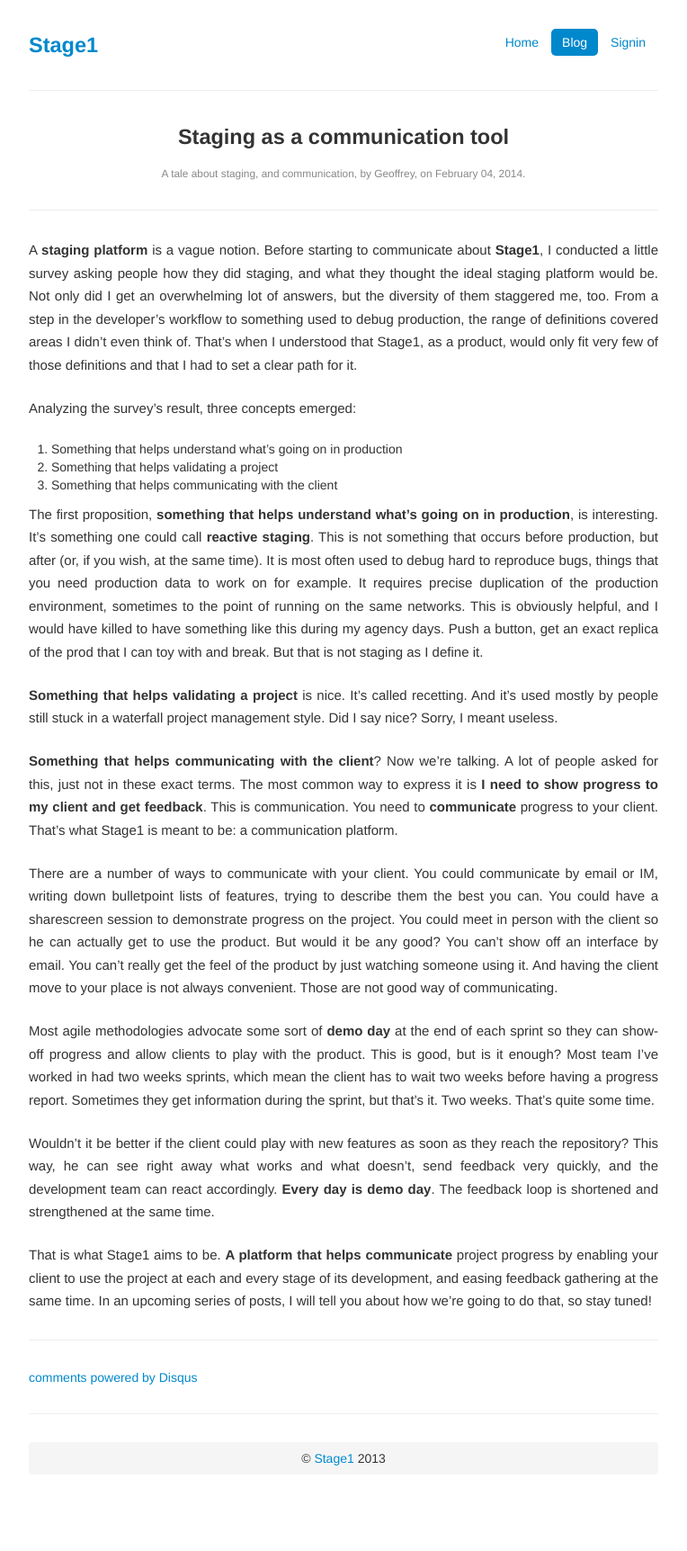
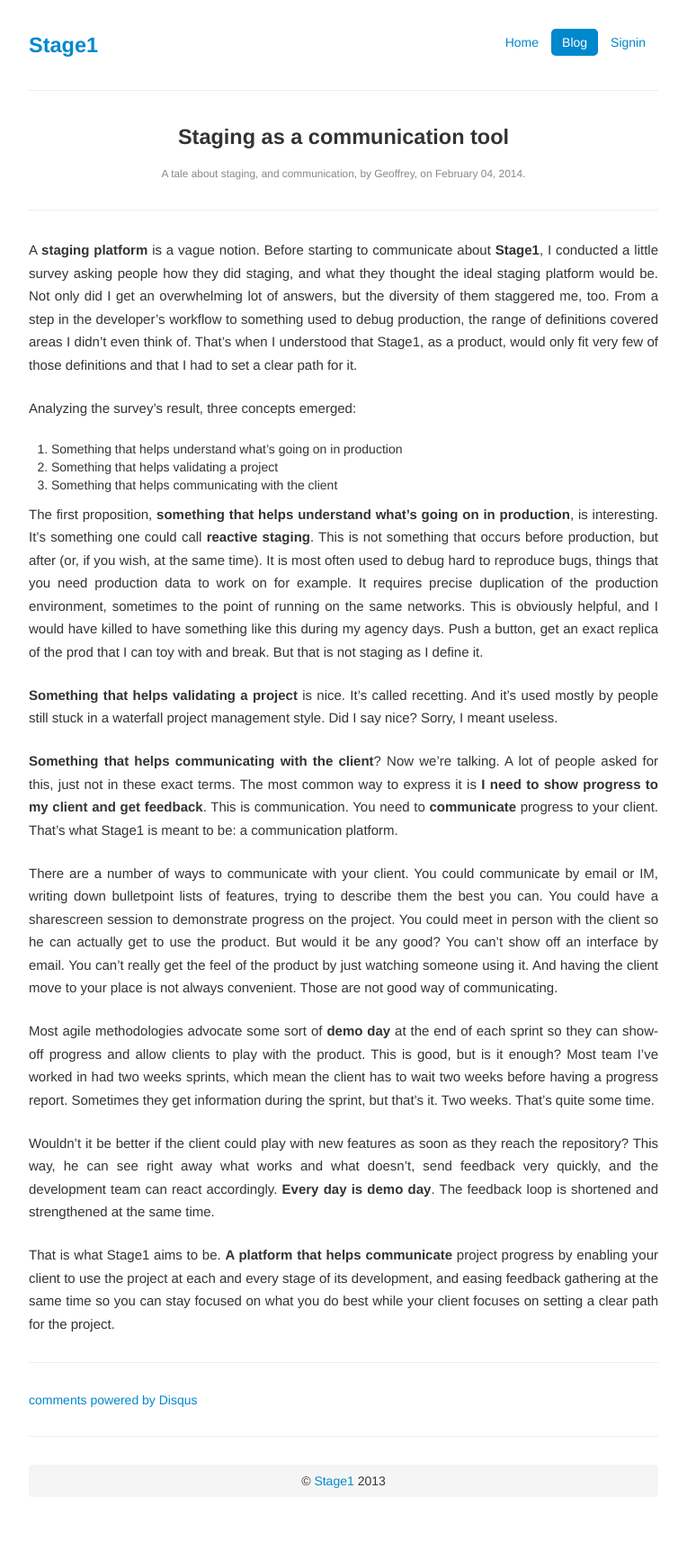
Before and after one commit to pborreli/blog-2, a Jekyll site: the page built from _posts/2014-02-04-staging-as-a-communication-tool.md, in a window 1280 px wide. Shown: the whole page at 90% size, without its empty margins (258-1022 px from the left). Built offline with Jekyll 4.4.1, drawn with Linux system fonts in a browser that asks for light colours; comment, search, counter and statistics services are not loaded; before the commit the page ends 1699 px from its top, so only the background shows below that.

Commit message:
updated conclusion

```diff
--- a/_posts/2014-02-04-staging-as-a-communication-tool.md
+++ b/_posts/2014-02-04-staging-as-a-communication-tool.md
@@ -27,4 +27,4 @@ Most agile methodologies advocate some sort of __demo day__ at the end of each s
 
 Wouldn't it be better if the client could play with new features as soon as they reach the repository? This way, he can see right away what works and what doesn't, send feedback very quickly, and the development team can react accordingly. __Every day is demo day__. The feedback loop is shortened and strengthened at the same time.
 
-That is what Stage1 aims to be. __A platform that helps communicate__ project progress by enabling your client to use the project at each and every stage of its development, and easing feedback gathering at the same time. In an upcoming series of posts, I will tell you about how we're going to do that, so stay tuned!
+That is what Stage1 aims to be. __A platform that helps communicate__ project progress by enabling your client to use the project at each and every stage of its development, and easing feedback gathering at the same time so you can stay focused on what you do best while your client focuses on setting a clear path for the project.
```
